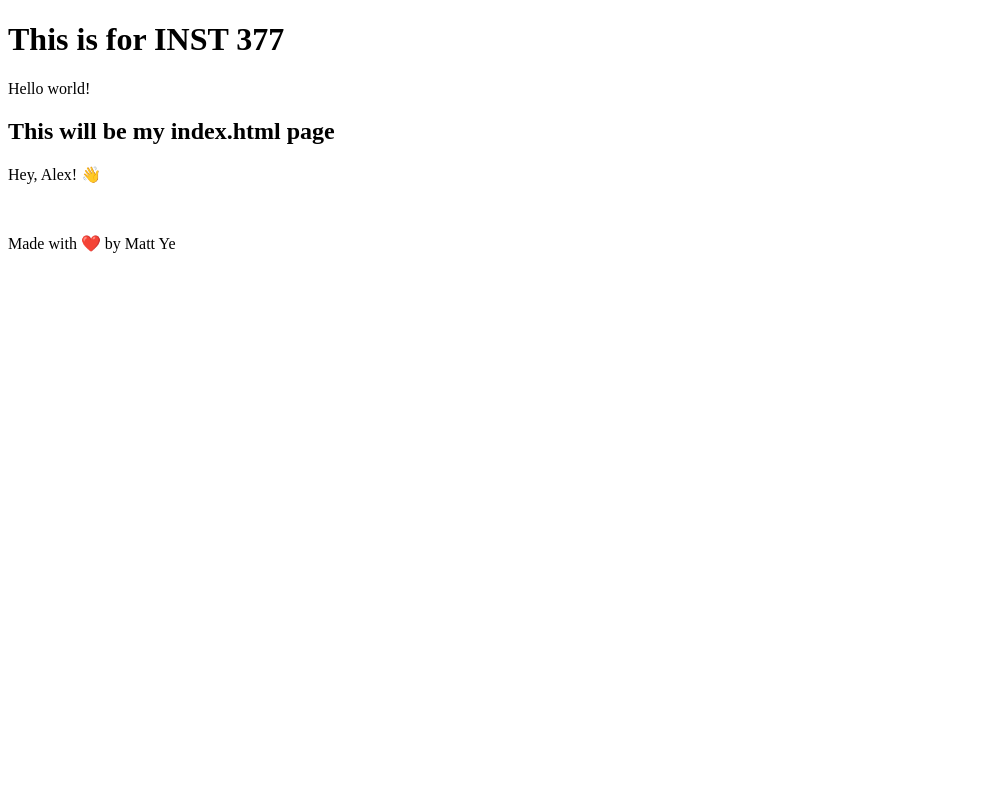
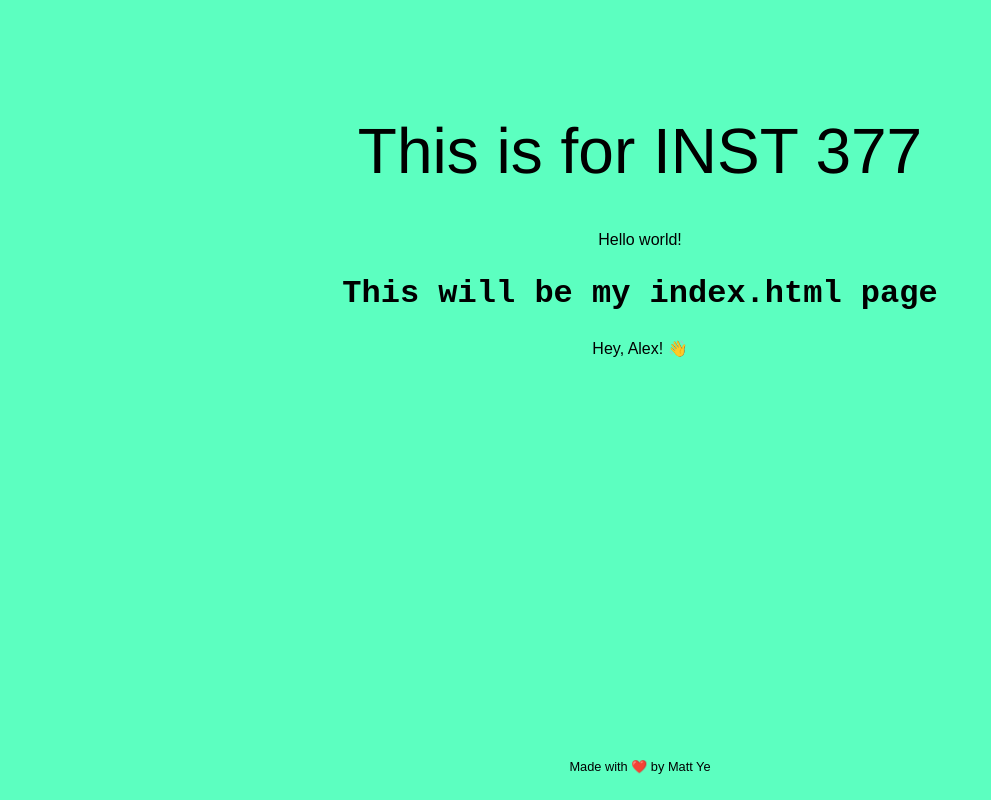
Before and after one commit to matthewye98/inst377, a plain HTML site: page index.html in a window 1280 px wide. Shown: the whole page, without its empty margins (0-991 px from the left). Drawn offline with Linux system fonts and the light colour scheme.

Commit message:
updated css

```diff
--- a/index.html
+++ b/index.html
@@ -4,7 +4,7 @@
   <head>
     <meta charset="utf-8">
     <title>Matt Ye's Website</title>
-    <link rel="stylesheet" href="css/style.css">
+    <link rel="stylesheet" href="styles.css">
   </head>
 
   <body>
```
Also changed, not shown: 1 other file.
